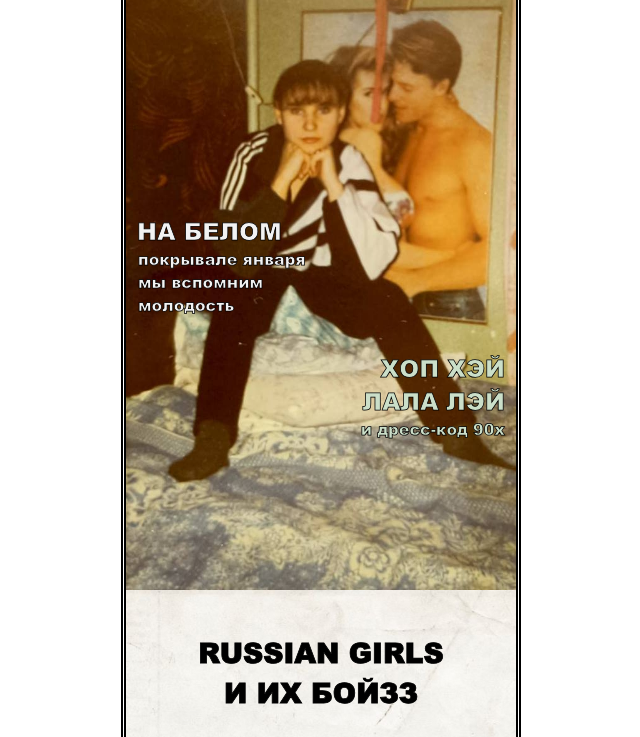
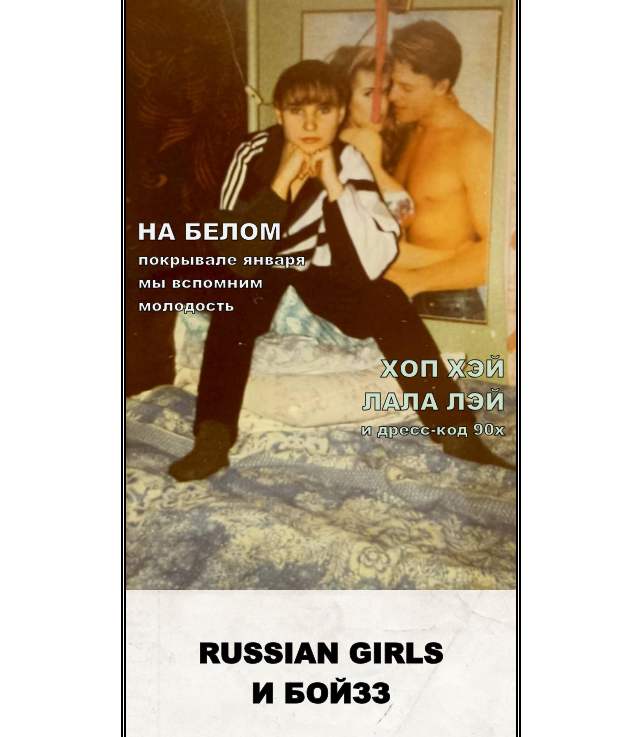
Before and after one commit to sem-a/invite90eServer, a website: page public/index.html in a window 1280 px wide. Shown: the part 215-952 px from the top of the page, without its empty margins (319-959 px from the left). Drawn offline with Linux system fonts and the light colour scheme.

Commit message:
Update index.html

```diff
--- a/public/index.html
+++ b/public/index.html
@@ -37,7 +37,7 @@
         <div class="m-container">
           <div class="page-title">
             <h2>RUSSIAN GIRLS</h2>
-            <h2>И ИХ БОЙЗЗ</h2>
+            <h2>И БОЙЗЗ</h2>
           </div>
           <div class="article a-one">
             <p>
```
